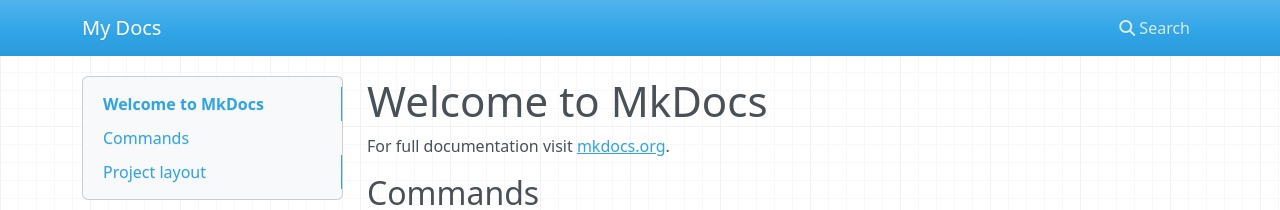
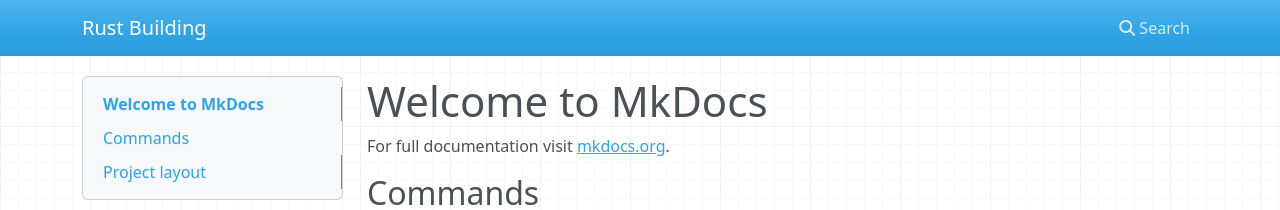
Before and after one commit to LewisJEllis/mkdocs, an MkDocs documentation site: the page built from docs/index.md, in a window 1280 px wide. Shown: the top 210 px of the page. Built offline with MkDocs 1.6.1, drawn with Linux system fonts in a browser that asks for light colours; nearby versions of some CDN libraries.

```diff
--- a/mkdocs.yml
+++ b/mkdocs.yml
@@ -1 +1,2 @@
-site_name: My Docs
+site_name: Rust Building
+site_url: http://rustbuilding.com
```
